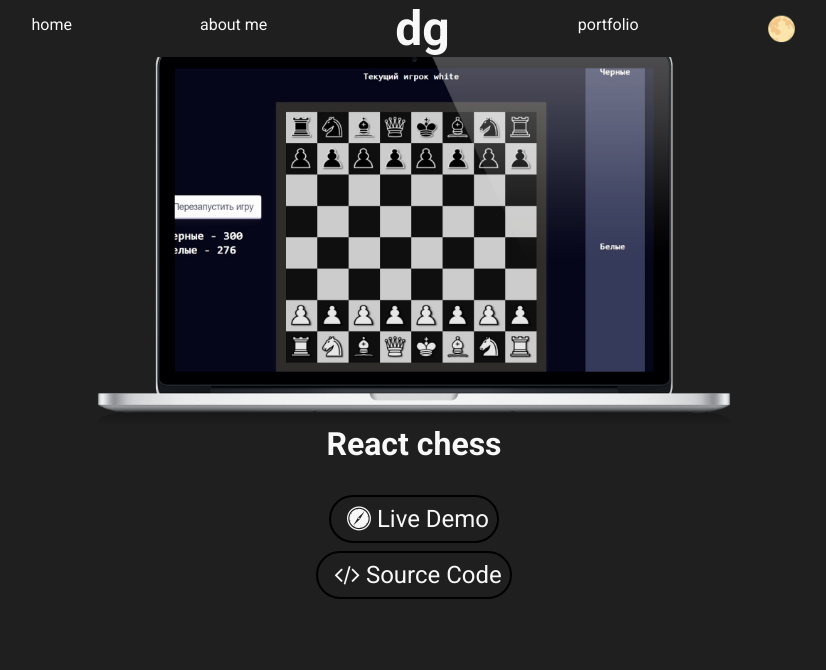
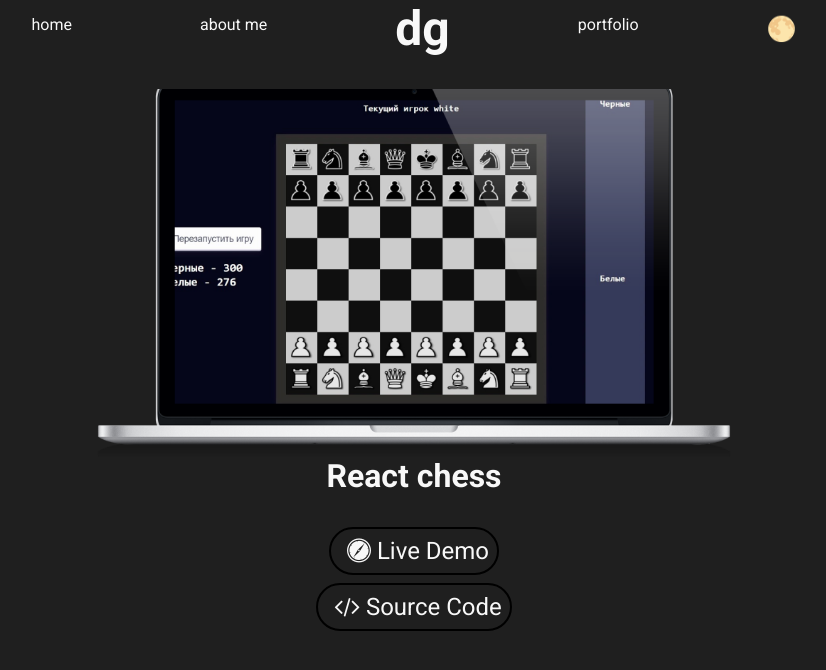
Before and after one commit to ScobarDen/react-portfolio, a React (Create React App) app: page /react-portfolio/portfolio in a window 1280 px wide. Shown: the top 670 px of the page, without its empty margins (226-1052 px from the left). Built offline with nearby package versions, Linux system fonts and the light colour scheme; the HTML template or start-up script is replaced by a standard one.

Commit message:
fix margin

```diff
--- a/src/components/portfolio/Portfolio.js
+++ b/src/components/portfolio/Portfolio.js
@@ -5,7 +5,7 @@ import {info} from "../../info/Info";
 
 export default function Portfolio() {
     return (
-        <Box>
+        <Box marginTop={'2rem'}>
             <Grid container display={'flex'} justifyContent={'center'}>
                 {info.portfolio.map((project, index) => (
                    <Grid item xs={12} md={6} key={index}>
```
